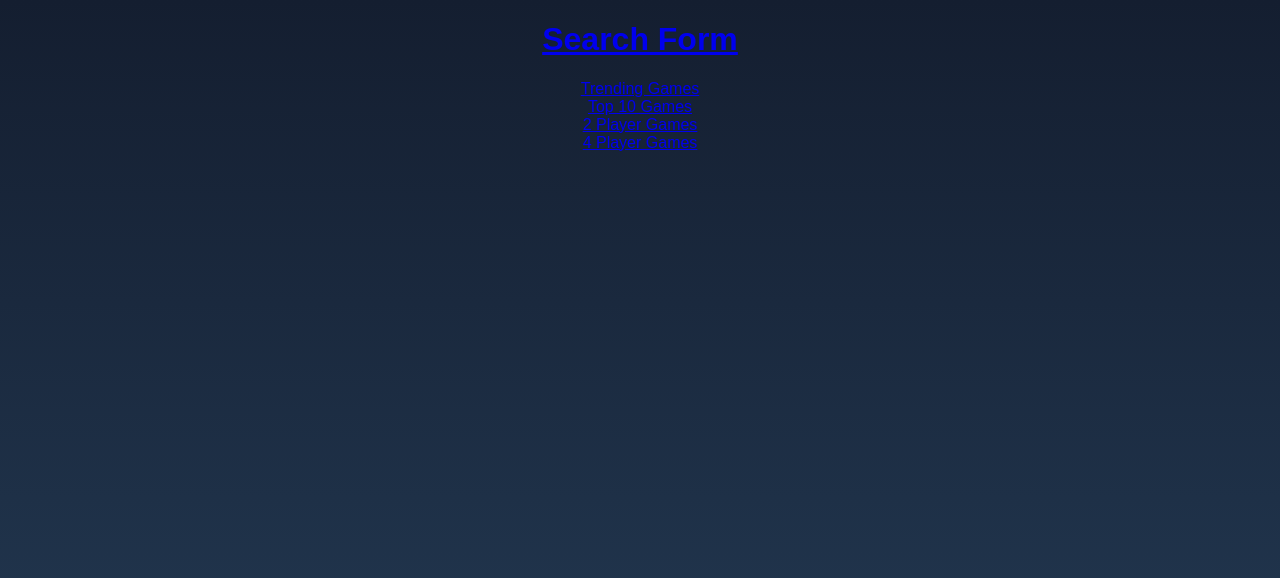
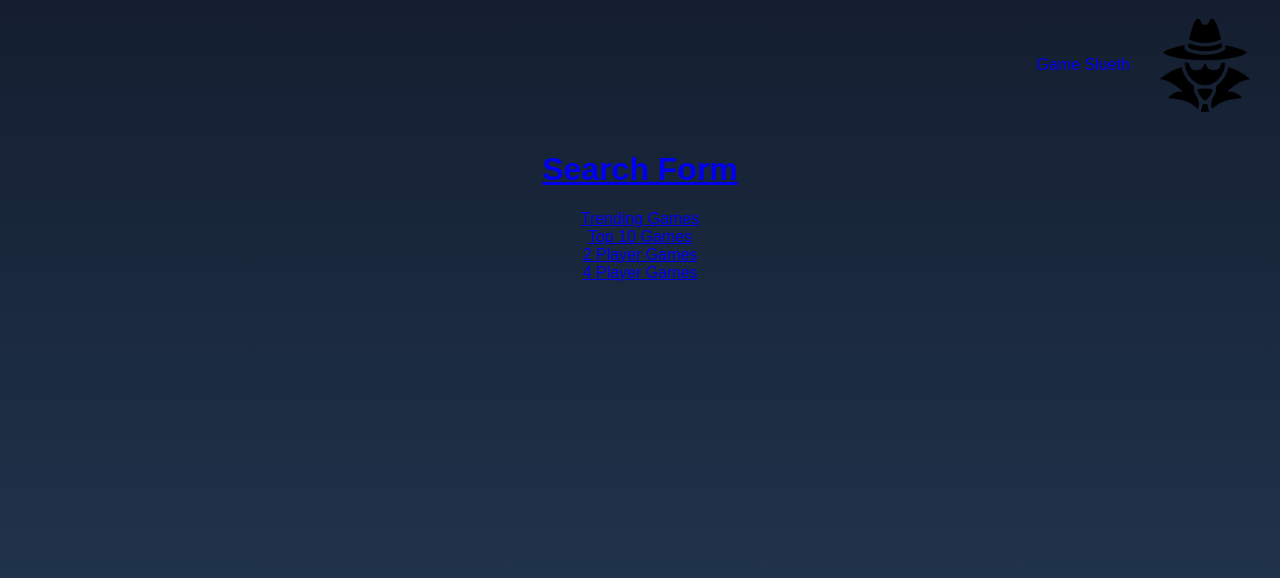
Before and after one commit to mdflynn/game-sleuth, a React (Create React App) app: page / in a window 1280 px wide. Shown: the top 578 px of the page. Built offline with nearby package versions, Linux system fonts and the light colour scheme.

Commit message:
Add image and link to nav

```diff
--- a/src/App/App.tsx
+++ b/src/App/App.tsx
@@ -5,9 +5,12 @@ import SearchForm from "../SearchForm/SearchForm";
 import MainPage from "../MainPage/MainPage";
 import { Route, Switch, Link } from "react-router-dom";
 import { SoloGameView } from "../SoloGameView/SoloGameView";
+import Nav from '../Nav/Nav';
 
 const App: React.FC = () => {
   return (
+    <>
+    <Nav />
     <main className="App">
       <Switch>
         <Route
@@ -42,7 +45,8 @@ const App: React.FC = () => {
         }} />
       </Switch>
     </main>
-  );
+  </>
+ );
 };
 
 export default App;
--- a/src/Nav/Nav.scss
+++ b/src/Nav/Nav.scss
@@ -0,0 +1,40 @@
+nav {
+    display: flex;
+    justify-content: flex-end;
+    align-items: center;
+}
+
+.sleuth {
+    height: 100px;
+    width: 100px;
+    padding: 15px 25px;
+    font-size: 24px;
+    text-align: center;
+    cursor: pointer;
+    outline: none;
+    color: #fff;
+    border: none;
+    border-radius: 15px;
+  }
+
+  .sleuth:hover, .sleuth-link:hover {
+    transform: translateY(1px)
+  }
+
+  .sleuth:active, .sleuth-link:active {
+    transform: translateY(4px);
+  }
+
+  .sleuth-div {
+      display: flex;
+      align-items: center;
+  }
+
+  .sleuth-link {
+      text-decoration: none;
+  }
+
+  .sleuth-link:visited {
+      text-decoration: none;
+      color: white;
+  }
--- a/src/Nav/Nav.tsx
+++ b/src/Nav/Nav.tsx
@@ -0,0 +1,19 @@
+import React from "react";
+import "./Nav.scss";
+import sleuth from "../assets/sleuth.png";
+import { Link } from "react-router-dom";
+
+const Nav: React.FC = () => {
+  return (
+    <nav>
+      <Link className="sleuth-link" to={"/"}>
+        <div className="sleuth-div">
+          <p>Game Slueth</p>
+          <img className="sleuth" src={sleuth} />
+        </div>
+      </Link>
+    </nav>
+  );
+};
+
+export default Nav;
```
Also changed, not shown: src/assets/sleuth.png (added), 1 other file (tests, documents, lock files or other folders).
